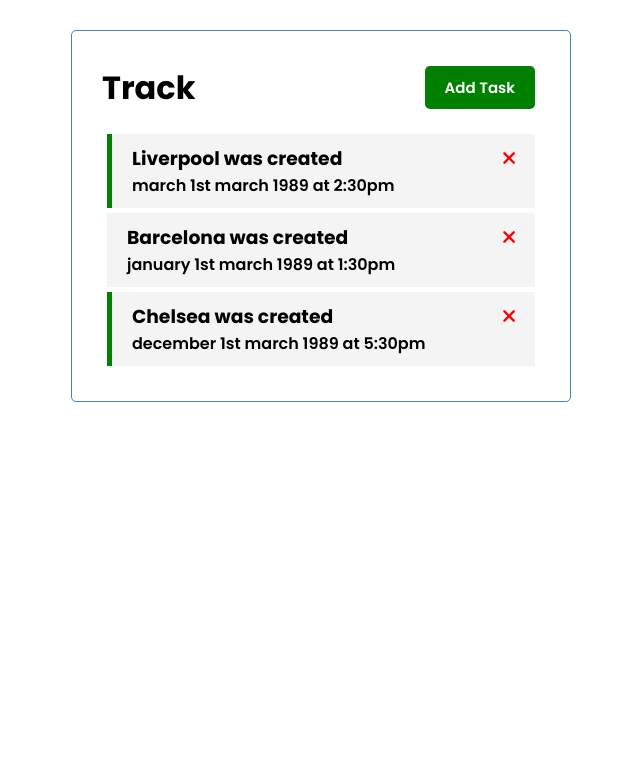
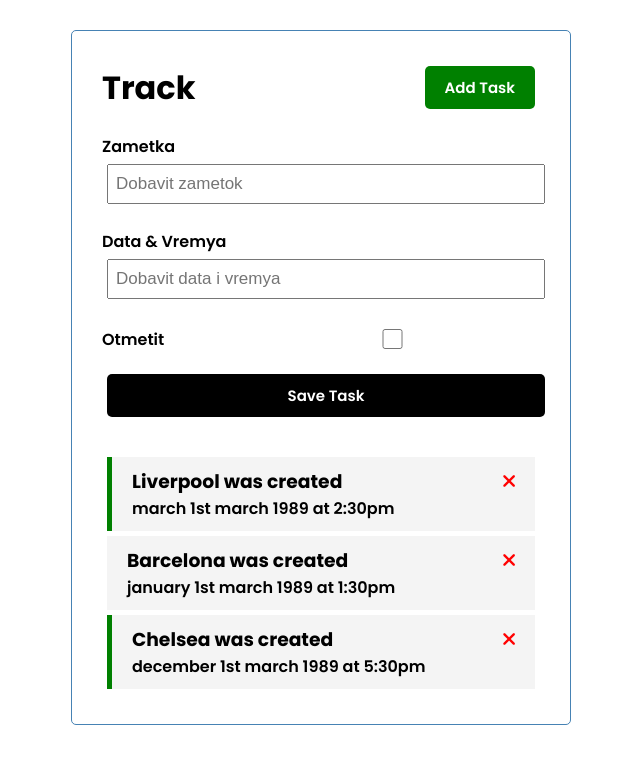
Before and after one commit to baxa88/vue-task, a Vue app in the folder vue-project/: page / in a window 1280 px wide. Shown: the top 764 px of the page, without its empty margins (319-959 px from the left). Built offline with nearby package versions, Linux system fonts and the light colour scheme.

Commit message:
add tasks

```diff
--- a/vue-project/src/App.vue
+++ b/vue-project/src/App.vue
@@ -1,19 +1,22 @@
 <template>
   <div class="container">
    <Header title="Track"/>
-   <Tasks @delete-task="deleteTask" :tasks="tasks"/>
+   <AddTask @add-task="addTask"/>
+   <Tasks @toggle-reminder="toggleReminder" @delete-task="deleteTask" :tasks="tasks"/>
   </div>
 </template>
 
 <script>
 import Header from './components/Header.vue'
 import Tasks from './components/Tasks.vue'
+import AddTask from './components/AddTask.vue'
 
 export default {
   name: "App",
   components:{
     Header,
-    Tasks
+    Tasks,
+    AddTask
   },
   data(){
     return{
@@ -21,11 +24,18 @@
     }
   },
   methods:{
+    addTask(task){
+this.tasks=[...this.tasks,task]
+    },
     deleteTask(id){
       if(confirm('Vi soglasni udalit')){
 
         this.tasks=this.tasks.filter((task)=>task.id !== id)
       }
+    },
+    toggleReminder(id){
+     this.tasks=this.tasks.map((task)=> task.id=== id ? {...task,reminder: !task.reminder}:
+     task)
     }
   },
   created(){
--- /dev/null
+++ b/vue-project/src/components/AddTask.vue
@@ -0,0 +1,82 @@
+<template>
+
+   <form @submit="onSubmit" class="add-form">
+       <div class="form-control">
+           <label>Zametka</label>
+           <input type="text" v-model="text" name="text" placeholder="Dobavit zametok">
+       </div>
+       <div class="form-control">
+           <label>Data & Vremya</label>
+           <input type="text" v-model="day" name="day" placeholder="Dobavit data i vremya">
+       </div>
+       <div class="form-control form-control-check">
+           <label>Otmetit</label>
+           <input type="checkbox" v-model="reminder" value="reminder">
+       </div>
+       <input type="submit" value="Save Task" class="btn btn-block">
+
+   </form>
+</template>
+<script>
+export default {
+    name:'AddTask',
+    data(){
+        return{
+            text:'',
+            day:'',
+            reminder:false
+        }
+    },
+    methods:{
+        onSubmit(e){
+            e.preventDefault();
+
+            if(!this.text){
+                alert('Pojaluyusta dabavte zametka')
+                return
+            }
+            const newTask = {
+                id: Math.floor(Math.random() * 100000),
+                text:this.text,
+                day:this.day,
+                reminder:this.reminder
+            }
+this.$emit('add-task',newTask)
+
+            this.text=''
+            this.day=''
+            this.reminder=false
+        }
+    }
+}
+</script>
+<style scoped>
+.add-form {
+  margin-bottom: 40px;
+}
+.form-control {
+  margin: 20px 0;
+}
+.form-control label {
+  display: block;
+}
+.form-control input {
+  width: 100%;
+  height: 40px;
+  margin: 5px;
+  padding: 3px 7px;
+  font-size: 17px;
+}
+.form-control-check {
+  display: flex;
+  align-items: center;
+  justify-content: space-between;
+}
+.form-control-check label {
+  flex: 1;
+}
+.form-control-check input {
+  flex: 2;
+  height: 20px;
+}
+</style>
--- a/vue-project/src/components/Task.vue
+++ b/vue-project/src/components/Task.vue
@@ -1,7 +1,7 @@
 <template>
-<div :class="[task.reminder ? 'reminder' : '', 'task']">
+<div @dblclick="$emit('toggle-reminder',task.id)" :class="[task.reminder ? 'reminder' : '', 'task']">
    <h3>{{task.text}}
-       <i @click='onDelete(task.id)' class='fas fa-times'></i>
+       <i @click= "$emit('delete-task',task.id)" class='fas fa-times'></i>
    </h3>
    <p>{{task.day}}</p>
    </div>
@@ -13,11 +13,8 @@
     props:{
         task:Object
     },
-   methods:{
-       onDelete(id){
-           this.$emit('delete-task',id)
-       }
-   }
+
+
 }
 </script>
 <style scoped>
--- a/vue-project/src/components/Tasks.vue
+++ b/vue-project/src/components/Tasks.vue
@@ -1,7 +1,7 @@
 <template>
 <div>
 <div :key="task.id" v-for="task in tasks">
-     <Task @delete-task="$emit('delete-task',task.id)" :task='task'/>
+     <Task @toggle-reminder="$emit('toggle-reminder',task.id)" @delete-task="$emit('delete-task',task.id)" :task='task'/>
 </div>
 </div>
 </template>
@@ -16,7 +16,7 @@
     components:{
         Task
     },
-    emits:['delete-task']
+    emits:['delete-task','toggle-reminder']
 
 }
 </script>
```
